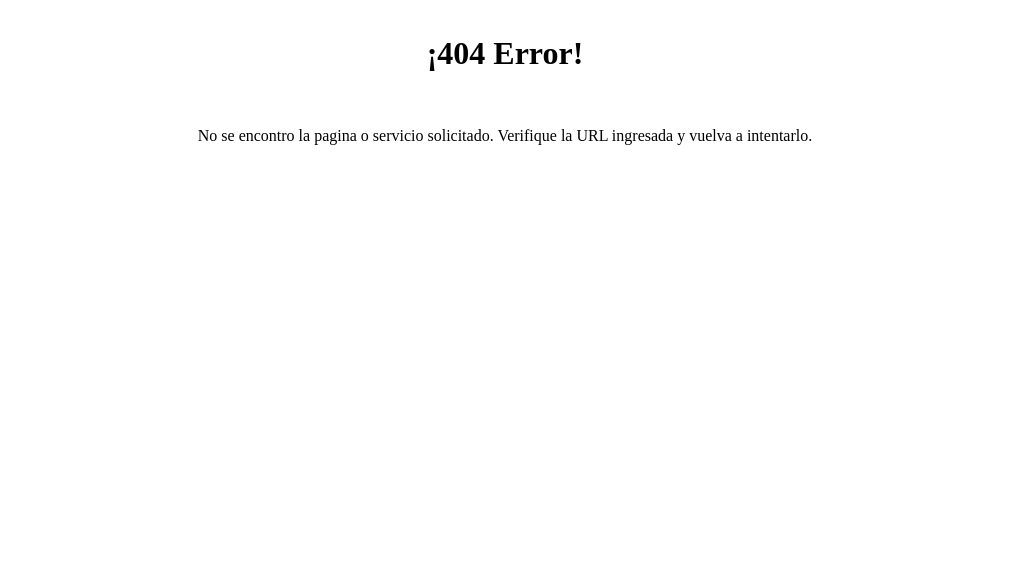
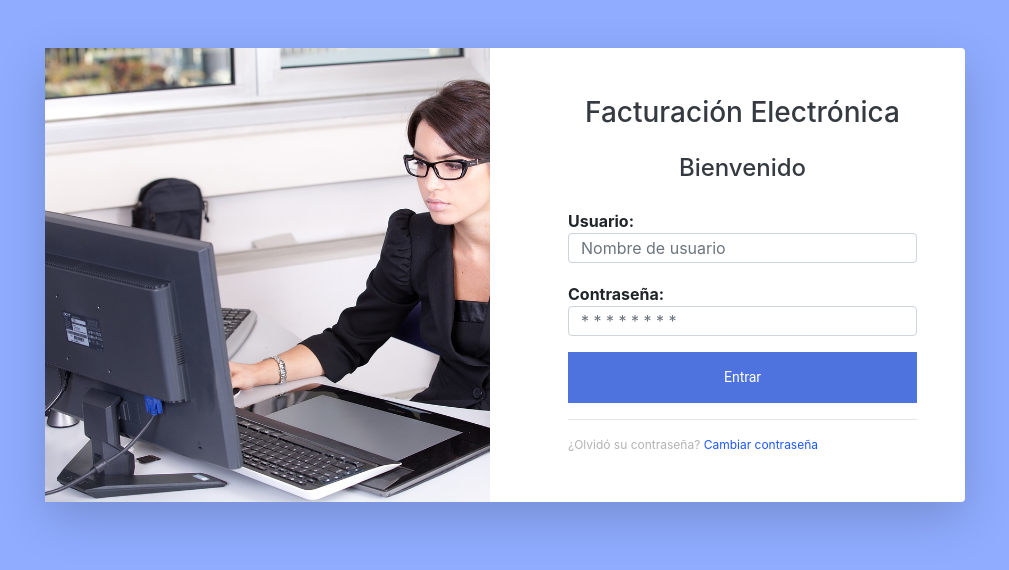
Before and after one commit to eddgalan/SistemaFacturacion3.3, a PHP site: page /login in a window 1280 px wide. Shown: the top 570 px of the page, without its empty margins (135-1144 px from the left). Run offline with PHP 8.4, Linux system fonts and the light colour scheme; some libraries are stand-ins or nearby versions.

Commit message:
Front login

```diff
--- a/controllers/render.php
+++ b/controllers/render.php
@@ -27,7 +27,7 @@
           }
         }
       }else{
-        $data['title'] = "Tarjetas de Lealtad | Login";
+        $data['title'] = "Facturación 3.3 | Inicio de sesión";
         $data['host'] = $host_name;
         $data['sitio'] = $site_name;
         $this->view = new View();
--- a/controllers/routes.php
+++ b/controllers/routes.php
@@ -5,8 +5,10 @@
   class Routes{
     function __construct($host_name, $site_name){
       /* ...:: Views :::.. */
+      $routes["login"]="Login";
       $routes["dashboard"]="Dashboard";
       $routes["catalogosSAT/prod_serv"]="ViewProdServ";
+      $routes["catalogosSAT/unidades"]="ViewUnidades";
 
       $routes["CFDIs/facturas/nueva"]="ViewNuevaFactura";
 
--- /dev/null
+++ b/views/assets/css/login.css
@@ -0,0 +1,39 @@
+.bg-login-image{
+  background-image: url("../img/background/003.jpg");
+  background-repeat: no-repeat; /* Do not repeat the image */
+  background-size: cover; /* Resize the background image to cover the entire container */
+}
+body{
+  background-color: #8FACFF !important;
+}
+
+@import url(https://fonts.googleapis.com/css?family=Roboto:300);
+
+button {
+  font-family: "Roboto", sans-serif;
+  outline: 0;
+  background: #4e73df;
+  width: 100%;
+  border: 0;
+  padding: 15px;
+  color: #FFFFFF;
+  font-size: 14px;
+  -webkit-transition: all 0.3 ease;
+  transition: all 0.3 ease;
+  cursor: pointer;
+}
+button:hover, button:active, button:focus {
+  background: #1D57FF;
+}
+.message {
+  margin: 15px 0 0;
+  color: #b3b3b3;
+  font-size: 12px;
+}
+.message a {
+  color: #1D57FF;
+  text-decoration: none;
+}
+.register-form {
+  display: none;
+}
--- a/views/modules/login.php
+++ b/views/modules/login.php
@@ -1,53 +1,46 @@
 <!DOCTYPE html>
-<html lang="en">
+<html>
 <head>
     <?php include './views/modules/components/head.php'; ?>
-  <link rel="stylesheet" href="./views/assets/css/index.css">
+    <link rel="stylesheet" href="<?= $data['host']?>/views/assets/css/login.css">
 </head>
-<body>
-  <div class="container-fluid div_main">
-    <div class="row h-100">
-      <!-- Formulario login -->
-      <div class="col-md-5 mx-auto">
-        <div class="col-md-8 mx-auto" style="width:100%; margin-top:65px;">
-          <div class="card col-md-12" style="padding-right:-15px;">
-            <div class="card-body">
+
+<body class="bg-gradient-primary">
+    <div class="container">
+        <div class="row justify-content-center">
+            <div class="col-md-9 col-lg-12 col-xl-10">
+                <div class="card shadow-lg o-hidden border-0 my-5">
+                    <div class="card-body p-0">
+                        <div class="row">
+                            <div class="col-lg-6 d-none d-lg-flex">
+                                <div class="flex-grow-1 bg-login-image"></div>
+                            </div>
+                            <div class="col-lg-6">
+                                <div class="p-5">
                                     <div class="text-center">
-                <img src="<?= $data['host'] ?>/views/assets/img/logo.jpg" class="img-fluid">
+                                        <h3 class="text-dark mb-4">Facturación Electrónica</h3>
+                                        <h4 class="text-dark mb-4">Bienvenido</h4>
                                     </div>
-              <form action="login" method="post">
+                                    <form class="register-form">
                                       <div class="form-group">
-                    <label for="username" style="margin-left: 0px;">Usuario: </label>
-                    <div class="input-group">
-                      <div class="input-group-prepend">
-                          <div class="input-group-text">
-                              <i class="fa fa-user"></i>
+                                        <label for="email">Correo: </label>
+                                        <input type="text" class="form-control" name="email" placeholder="empresa@dominio.com" required>
                                       </div>
-                      </div>
-                      <input id="username" type="text" class="form-control" name="username" tabindex="1" placeholder="username">
-                    </div>
+                                      <button>Recuperar contraseña</button>
+                                      <p class="message">¿Ya está registrado? <a href="#">Iniciar sesión</a></p>
+                                    </form>
+                                    <form class="login-form">
+                                      <div class="form-group">
+                                        <label for="username"><strong>Usuario: </strong></label>
+                                        <input type="text" class="form-control" name="username" placeholder="Nombre de usuario" required>
                                       </div>
                                       <div class="form-group">
-                    <div class="d-block">
-                        <label for="password" style="margin-left: 0px;">Contraseña: </label>
-                        <div class="input-group">
-                          <div class="input-group-prepend">
-                              <div class="input-group-text">
-                                  <i class="fa fa-lock"></i>
+                                        <label for="password"><strong>Contraseña: </strong></label>
+                                        <input type="text" class="form-control" name="password" placeholder="* * * * * * * * " required>
                                       </div>
-                          </div>
-                          <input id="password" type="password" class="form-control" name="password" tabindex="2" placeholder="********">
-                        </div>
-                    </div>
-                </div>
-                <div class="text-center">
-                  <button type="submit" id="btn_login" name="btn_login" class="btn btn-primary" tabindex="4">
-                      Iniciar sesión
-                  </button>
-                </div>
-                <div class="text-center">
-                  <a class="small" href="forgot-password.html">¿Olvidó su contraseña?</a>
-                </div>
+                                      <button>Entrar</button>
+                                      <hr>
+                                      <p class="message">¿Olvidó su contraseña? <a href="#">Cambiar contraseña</a></p>
                                     </form>
                                 </div>
                             </div>
@@ -55,6 +48,14 @@
                     </div>
                 </div>
             </div>
+        </div>
+    </div>
     <?php include './views/modules/components/javascript.php'; ?>
+    <script>
+      $('.message a').click(function(){
+       $('form').animate({height: "toggle", opacity: "toggle"}, "slow");
+      });
+    </script>
 </body>
+
 </html>
```
Also changed, not shown: views/assets/img/background/000.jpg (added), views/assets/img/background/001.jpg (added), views/assets/img/background/002.jpg (added), views/assets/img/background/003.jpg (added), views/assets/img/background/background_blue.jpg (renamed from views/assets/img/background_blue_01.jpg). Lines whose indentation alone changed are shown as unchanged.
